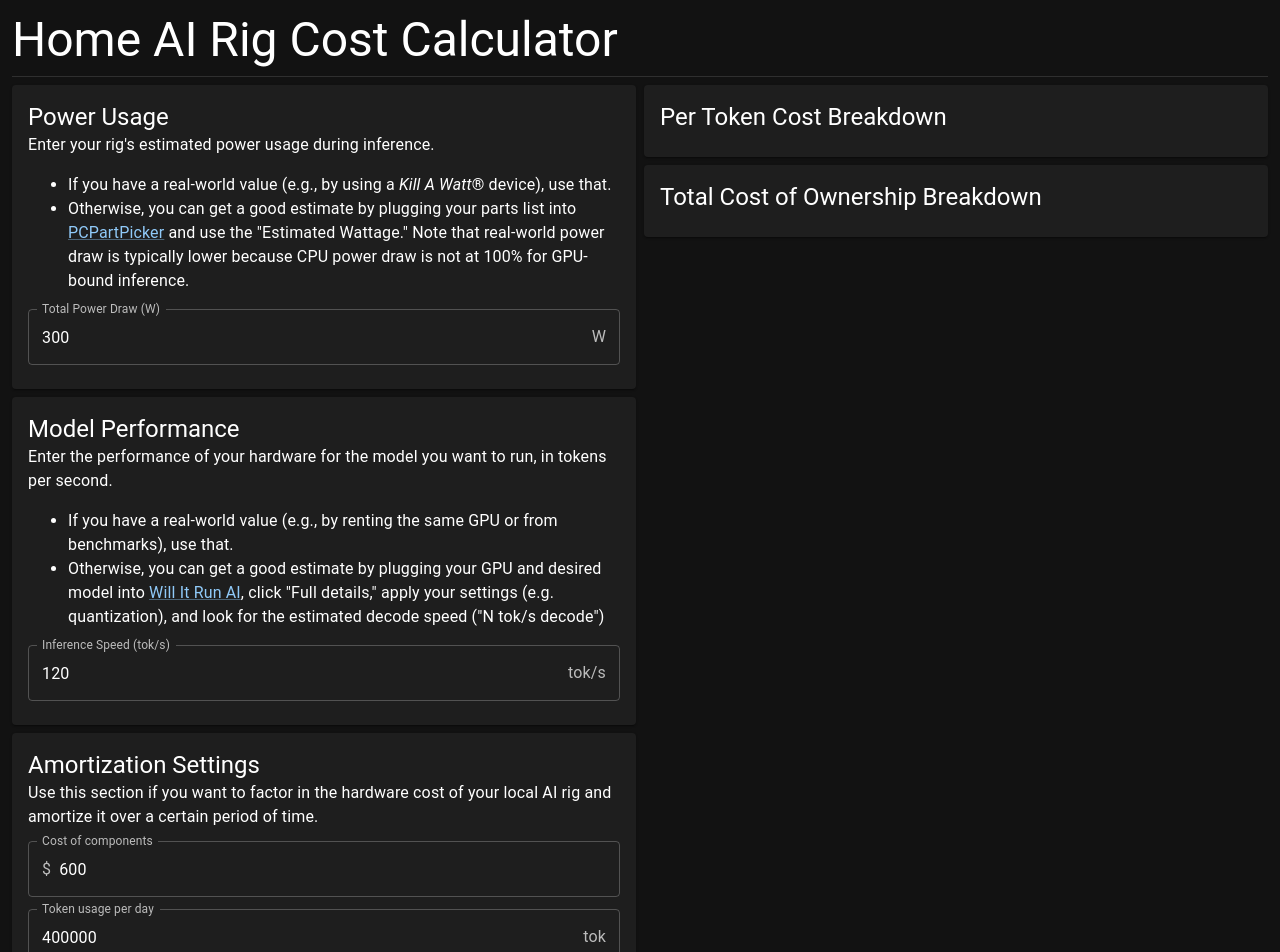
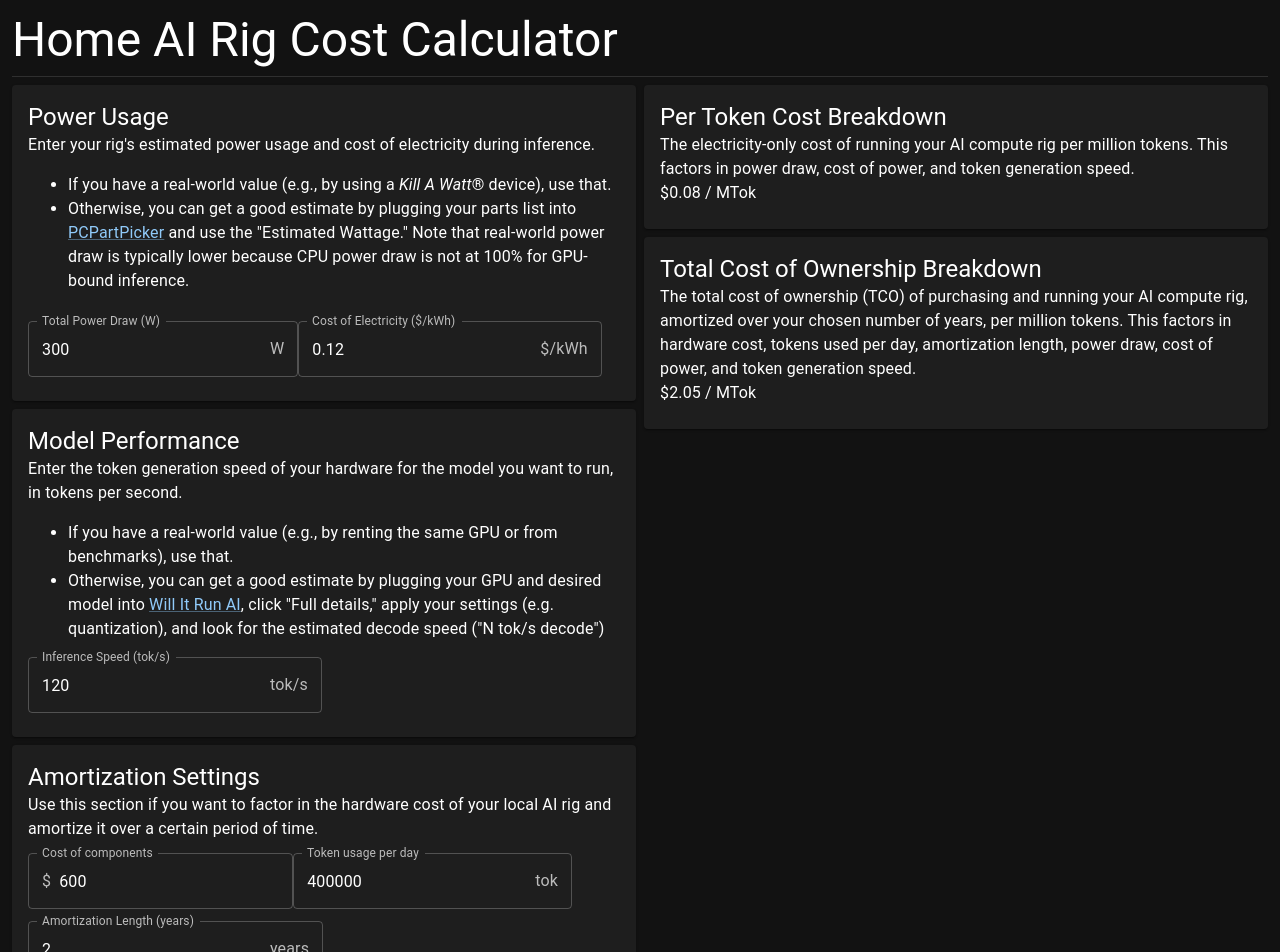
Before and after one commit to gabrianrchua/local-ai-calculator, a React (Vite) app: page / in a window 1280 px wide. Shown: the top 952 px of the page. Built offline with nearby package versions, Linux system fonts and the light colour scheme.

Commit message:
feat: add calculations

```diff
--- a/src/pages/Home.tsx
+++ b/src/pages/Home.tsx
@@ -13,12 +13,64 @@ import styles from './Home.module.css';
 import { useState } from 'react';
 
 const isNumber = (value: string): boolean => {
-  return !Number.isNaN(parseInt(value, 10)) && value !== '';
+  return !Number.isNaN(parseFloat(value)) && value !== '';
+};
+
+const calculateCostPerMToken = (
+  power: number,
+  speed: number,
+  electricity: number
+): number => {
+  return (power * electricity * 1_000_000) / (3_600_000 * speed);
+};
+
+const safeCalculateCostPerMToken = (
+  power: string,
+  speed: string,
+  electricity: string
+): string => {
+  if (!isNumber(power) || !isNumber(speed) || !isNumber(electricity)) {
+    return 'Input validation error! Please enter valid numbers on the left side.';
+  }
+  const costPerMToken: number = calculateCostPerMToken(
+    parseFloat(power),
+    parseFloat(speed),
+    parseFloat(electricity)
+  );
+
+  return `$${costPerMToken.toFixed(2)} / MTok`;
+};
+
+const calculateAmortizationCost = (
+  hardware: number,
+  years: number,
+  tokensPerDay: number
+): number => {
+  return (hardware * 1_000_000) / (tokensPerDay * 365 * years);
+};
+
+const safeCalculateAmortizationCost = (
+  hardware: string,
+  years: string,
+  tokensPerDay: string
+): string => {
+  if (!isNumber(hardware) || !isNumber(years) || !isNumber(tokensPerDay)) {
+    return 'Input validation error! Please enter valid numbers on the left side.';
+  }
+  const amortizationCost: number = calculateAmortizationCost(
+    parseFloat(hardware),
+    parseFloat(years),
+    parseFloat(tokensPerDay)
+  );
+
+  return `$${amortizationCost.toFixed(2)} / MTok`;
 };
 
 export const HomePage = () => {
   const [powerDraw, setPowerDraw] = useState<string>('300');
   const [powerDrawError, setPowerDrawError] = useState<boolean>(false);
+  const [powerCost, setPowerCost] = useState<string>('0.12');
+  const [powerCostError, setPowerCostError] = useState<boolean>(false);
   const [inferenceSpeed, setInferenceSpeed] = useState<string>('120');
   const [inferenceSpeedError, setInferenceSpeedError] =
     useState<boolean>(false);
@@ -26,6 +78,9 @@ export const HomePage = () => {
   const [hardwareCostError, setHardwareCostError] = useState<boolean>(false);
   const [tokenUsagePerDay, setTokenUsagePerDay] = useState<string>('400000');
   const [tokenUsagePerDayError, setTokenUsagePerDayError] =
+    useState<boolean>(false);
+  const [amortizationLength, setAmortizationLength] = useState<string>('2');
+  const [amortizationLengthError, setAmortizationLengthError] =
     useState<boolean>(false);
 
   return (
@@ -38,7 +93,8 @@ export const HomePage = () => {
             <CardContent>
               <Typography variant="h5">Power Usage</Typography>
               <Typography variant="body1">
-                Enter your rig's estimated power usage during inference.
+                Enter your rig's estimated power usage and cost of electricity
+                during inference.
               </Typography>
               <ul>
                 <li>
@@ -63,7 +119,6 @@ export const HomePage = () => {
               <TextField
                 variant="outlined"
                 label="Total Power Draw (W)"
-                fullWidth
                 value={powerDraw}
                 onChange={(event) => {
                   setPowerDraw(event.target.value);
@@ -71,10 +126,30 @@ export const HomePage = () => {
                 }}
                 error={powerDrawError}
                 helperText={powerDrawError ? 'Enter a valid number' : ''}
+                sx={{ marginTop: '12px' }}
                 slotProps={{
                   input: {
                     endAdornment: (
                       <InputAdornment position="end">W</InputAdornment>
+                    ),
+                  },
+                }}
+              />
+              <TextField
+                variant="outlined"
+                label="Cost of Electricity ($/kWh)"
+                value={powerCost}
+                onChange={(event) => {
+                  setPowerCost(event.target.value);
+                  setPowerCostError(!isNumber(event.target.value));
+                }}
+                error={powerCostError}
+                helperText={powerCostError ? 'Enter a valid number' : ''}
+                sx={{ marginTop: '12px' }}
+                slotProps={{
+                  input: {
+                    endAdornment: (
+                      <InputAdornment position="end">$/kWh</InputAdornment>
                     ),
                   },
                 }}
@@ -85,8 +160,8 @@ export const HomePage = () => {
             <CardContent>
               <Typography variant="h5">Model Performance</Typography>
               <Typography variant="body1">
-                Enter the performance of your hardware for the model you want to
-                run, in tokens per second.
+                Enter the token generation speed of your hardware for the model
+                you want to run, in tokens per second.
               </Typography>
               <ul>
                 <li>
@@ -111,7 +186,6 @@ export const HomePage = () => {
               <TextField
                 variant="outlined"
                 label="Inference Speed (tok/s)"
-                fullWidth
                 value={inferenceSpeed}
                 onChange={(event) => {
                   setInferenceSpeed(event.target.value);
@@ -139,7 +213,6 @@ export const HomePage = () => {
               <TextField
                 variant="outlined"
                 label="Cost of components"
-                fullWidth
                 value={hardwareCost}
                 onChange={(event) => {
                   setHardwareCost(event.target.value);
@@ -159,7 +232,6 @@ export const HomePage = () => {
               <TextField
                 variant="outlined"
                 label="Token usage per day"
-                fullWidth
                 value={tokenUsagePerDay}
                 onChange={(event) => {
                   setTokenUsagePerDay(event.target.value);
@@ -176,6 +248,27 @@ export const HomePage = () => {
                   },
                 }}
               />
+              <TextField
+                variant="outlined"
+                label="Amortization Length (years)"
+                value={amortizationLength}
+                onChange={(event) => {
+                  setAmortizationLength(event.target.value);
+                  setAmortizationLengthError(!isNumber(event.target.value));
+                }}
+                error={amortizationLengthError}
+                helperText={
+                  amortizationLengthError ? 'Enter a valid number' : ''
+                }
+                sx={{ marginTop: '12px' }}
+                slotProps={{
+                  input: {
+                    endAdornment: (
+                      <InputAdornment position="end">years</InputAdornment>
+                    ),
+                  },
+                }}
+              />
             </CardContent>
           </Card>
         </Box>
@@ -183,12 +276,38 @@ export const HomePage = () => {
           <Card>
             <CardContent>
               <Typography variant="h5">Per Token Cost Breakdown</Typography>
+              <Typography variant="body1">
+                The electricity-only cost of running your AI compute rig per
+                million tokens. This factors in power draw, cost of power, and
+                token generation speed.
+              </Typography>
+              <Typography variant="body1">
+                {safeCalculateCostPerMToken(
+                  powerDraw,
+                  inferenceSpeed,
+                  powerCost
+                )}
+              </Typography>
             </CardContent>
           </Card>
           <Card>
             <CardContent>
               <Typography variant="h5">
                 Total Cost of Ownership Breakdown
+              </Typography>
+              <Typography variant="body1">
+                The total cost of ownership (TCO) of purchasing and running your
+                AI compute rig, amortized over your chosen number of years, per
+                million tokens. This factors in hardware cost, tokens used per
+                day, amortization length, power draw, cost of power, and token
+                generation speed.
+              </Typography>
+              <Typography variant="body1">
+                {safeCalculateAmortizationCost(
+                  hardwareCost,
+                  amortizationLength,
+                  tokenUsagePerDay
+                )}
               </Typography>
             </CardContent>
           </Card>
```
